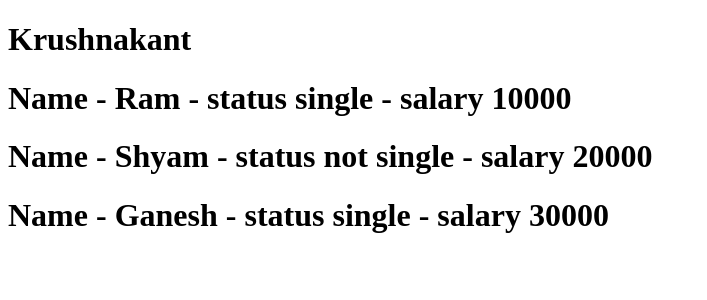
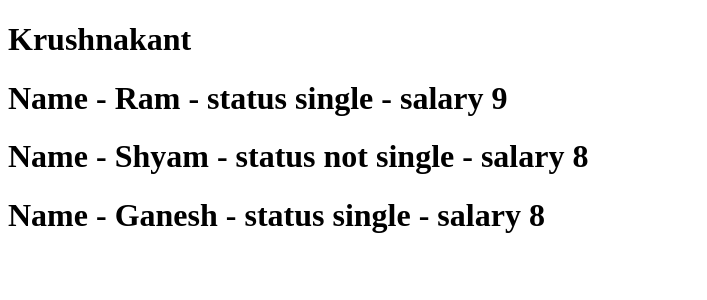
Before and after one commit to Krushna1621/Angular_first, an Angular app: page / in a window 1280 px wide. Shown: the top 300 px of the page, without its empty margins (0-707 px from the left). Built offline with nearby package versions, Linux system fonts and the light colour scheme.

Commit message:
make reusable component by using input.

```diff
--- a/src/app/app.component.html
+++ b/src/app/app.component.html
@@ -1,4 +1,3 @@
 <h1>Krushnakant</h1>
-<app-user-profile username="Ram" isSingle="true" salary="10000"></app-user-profile>
-<app-user-profile username="Shyam" isSingle="false" salary="20000"></app-user-profile>
-<app-user-profile username="Ganesh" isSingle="true" salary="30000"></app-user-profile>
+<app-user-profile *ngFor="let u of users" [username]="u.name" [isSingle]="u.isSingle"
+    [salary]="u.salary"></app-user-profile>
--- a/src/app/app.component.ts
+++ b/src/app/app.component.ts
@@ -1,15 +1,32 @@
 import { Component } from '@angular/core';
 import { RouterOutlet } from '@angular/router';
 import { UserProfileComponent } from "./components/user-profile/user-profile.component";
+import { CommonModule } from "@angular/common";
 
 @Component({
   selector: 'app-root',
   standalone: true,
-  imports: [RouterOutlet,UserProfileComponent],
+  imports: [RouterOutlet,UserProfileComponent,CommonModule],
   templateUrl: './app.component.html',
 
   styleUrl: './app.component.css'
 })
 export class AppComponent {
-  title = 'first-ng-app';
+  users=[
+  {
+    name:"Ram",
+    isSingle:true,
+    salary:9
+  },
+  {
+    name:"Shyam",
+    isSingle:false,
+    salary:8
+  },
+  {
+    name:"Ganesh",
+    isSingle:true,
+    salary:8
+  }
+]
 }
```
